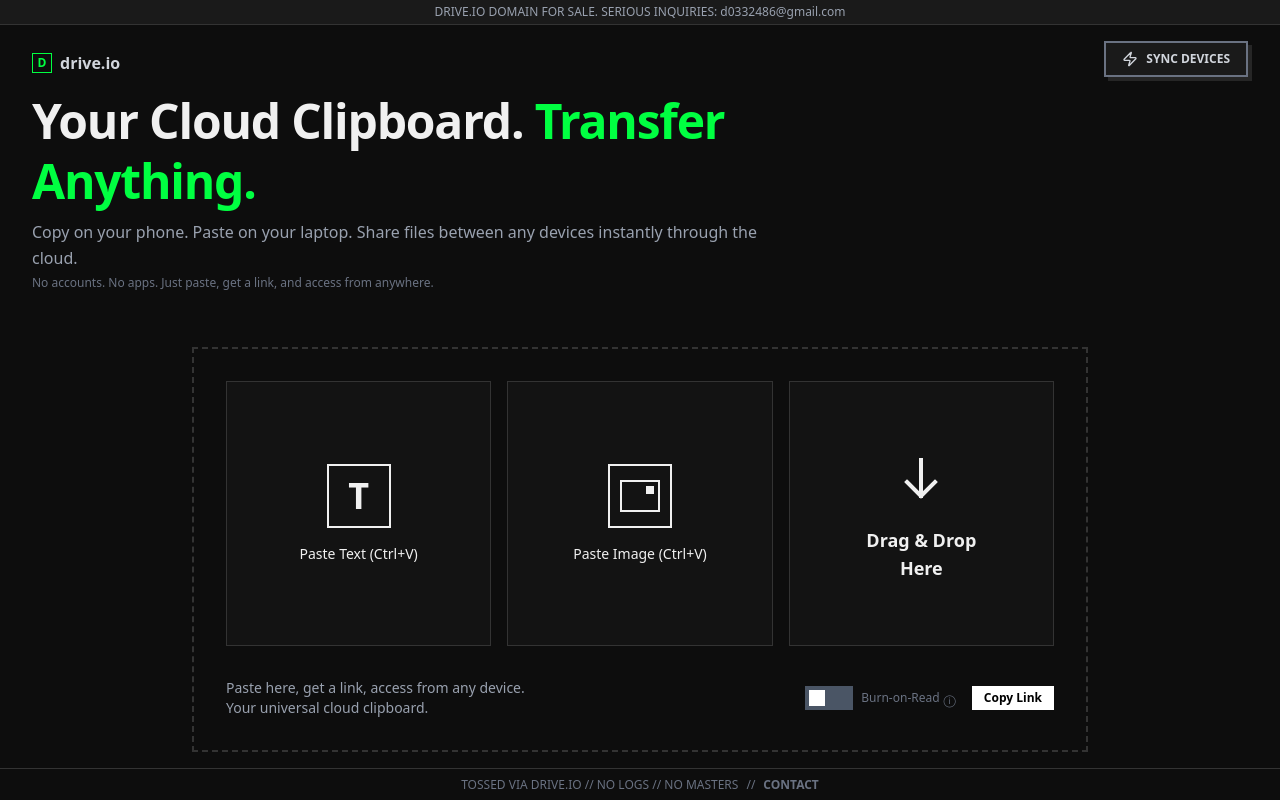
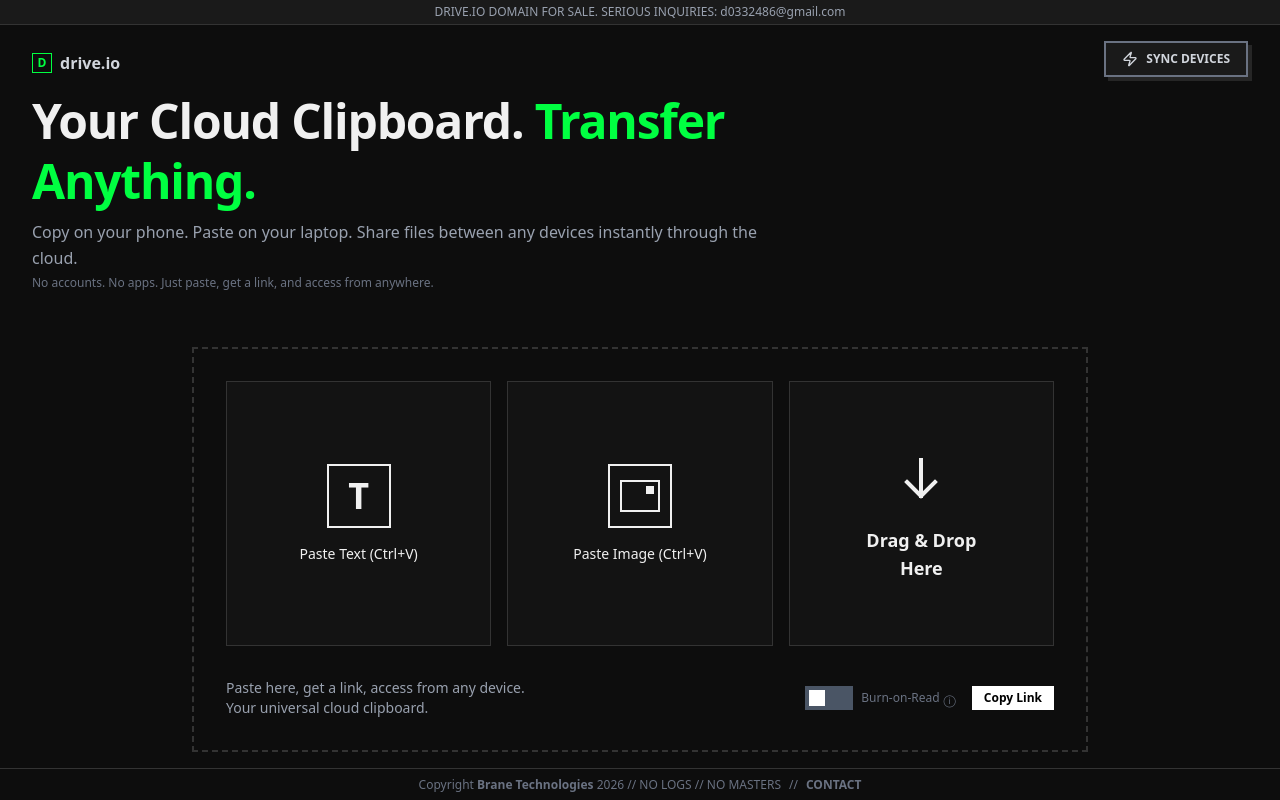
Before and after one commit to Domisore/cloud-clipboard, a Next.js app: page / in a window 1280 px wide. Shown: the top 800 px of the page. Built offline with nearby package versions, Linux system fonts and the light colour scheme; no server answers.

Commit message:
feat: replace generic footer message with Brane Technologies copyright notice

```diff
--- a/src/components/ui/Footer.tsx
+++ b/src/components/ui/Footer.tsx
@@ -5,7 +5,9 @@
 export function Footer() {
     return (
         <footer className="fixed bottom-0 left-0 right-0 h-8 border-t border-border-color bg-background flex items-center justify-center gap-2 text-xs text-gray-500 z-50">
-            <p>TOSSED VIA DRIVE.IO // NO LOGS // NO MASTERS</p>
+            <p>
+                Copyright <a href="https://bigbrane.com" target="_blank" rel="noopener noreferrer" className="hover:text-accent transition-colors font-bold">Brane Technologies</a> 2026 // NO LOGS // NO MASTERS
+            </p>
             <p>//</p>
             <a
                 href="https://forms.fillout.com/t/vej46NKrCkus"
```
